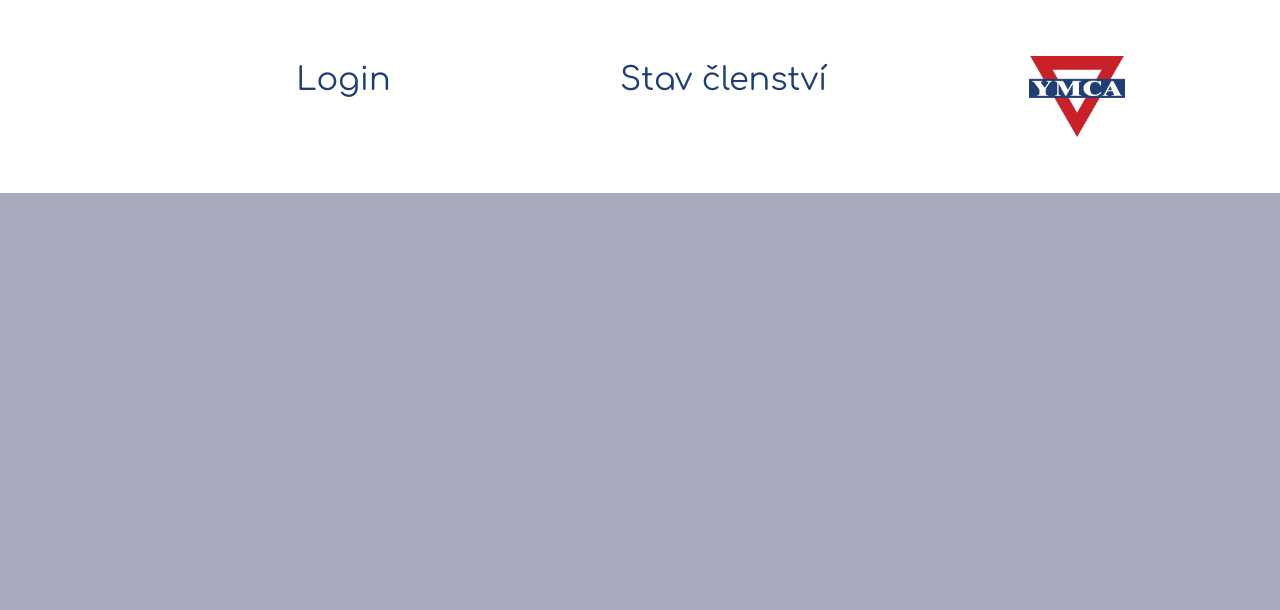
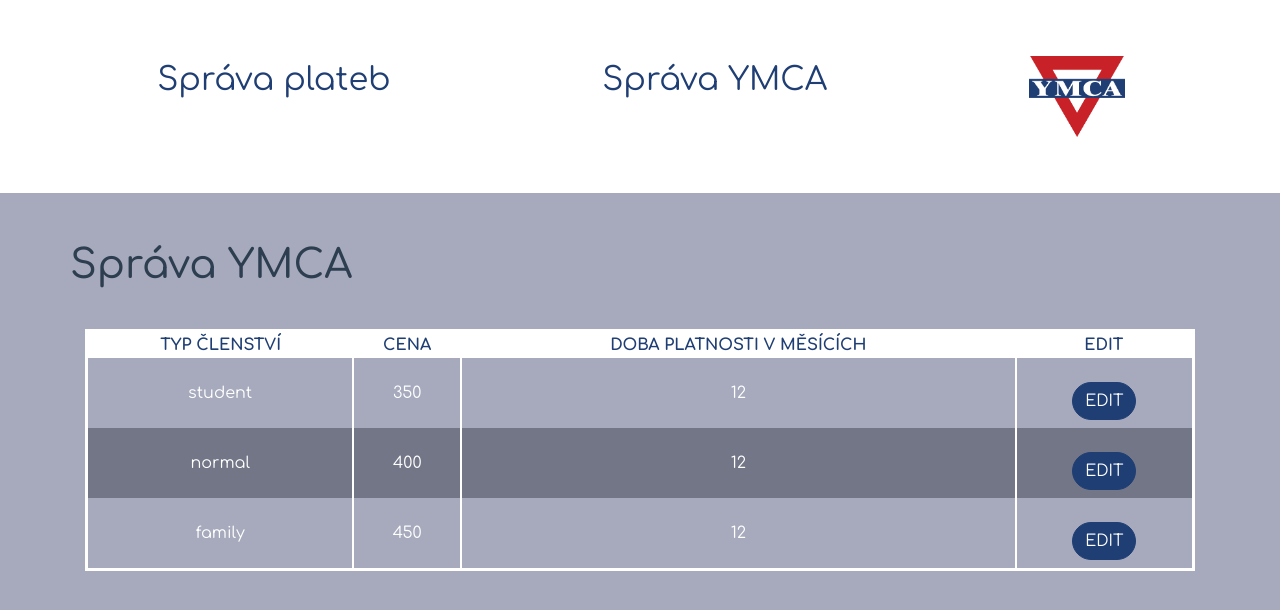
Before and after one commit to LucyAnne98/ymca_membership_payments, a Vue app in the folder frontend/ymca_fe/: page /ymca-settings in a window 1280 px wide. Shown: the top 610 px of the page. Built offline with nearby package versions, Linux system fonts and the light colour scheme; no server answers.

Commit message:
Done with FE for now

```diff
--- a/frontend/ymca_fe/src/router/index.js
+++ b/frontend/ymca_fe/src/router/index.js
@@ -46,6 +46,14 @@
     path: "/memberships",
     name: "Memberships",
     component: () => import("../views/Memberships.vue"),
+    meta: {
+      authRequired: true
+    }
+  },
+  {
+    path: "/ymca-settings",
+    name: "YMCA Settings",
+    component: () => import("../views/YMCASettings.vue"),
     meta: {
       authRequired: true
     }
--- a/frontend/ymca_fe/src/store/index.js
+++ b/frontend/ymca_fe/src/store/index.js
@@ -9,10 +9,10 @@
   state: {
     //General
     apiUrl: "TODO", //TODO
-    isAuthenticated: false,
+    isAuthenticated: true,
     isSuperAdmin: false,
     user: {
-      ymcaID : -1,
+      ymcaID : 0,
     },
     types: ["student", "pracující", "rodina", "čestné"],
     //Login
@@ -41,7 +41,10 @@
     typeLabel: "Zadejte typ členství",
     registerLabel: "Zapsat platbu",
     //Login
-    loginErrorText: "Něco se nepovedlo. V případě opakovaných potíží kontaktujte správce systému."
+    loginErrorText: "Něco se nepovedlo. V případě opakovaných potíží kontaktujte správce systému.",
+    //Configs
+    price:"Cena",
+    validityPeriod: "Doba platnosti v měsících",
 
   },
   mutations: {},
--- /dev/null
+++ b/frontend/ymca_fe/src/views/EditConfig.vue
@@ -0,0 +1,86 @@
+<template>
+  <b-container>
+    <b-form
+        @submit.prevent="submitEdit"
+    >
+      <h1>Edit {{config.type}} </h1>
+      <b-form-group
+        id="price-edit"
+        :label="priceText"
+        class="rounded-pill"
+      >
+        <b-form-input
+          id="price-edit"
+          v-model="price"
+          type="text"
+          required
+          :placeholder="config.price"
+          class="rounded-pill"
+        />
+      </b-form-group>
+      <b-form-group
+          id="validity-edit"
+          :label="validityText"
+          class="rounded-pill"
+      >
+        <b-form-input
+            id="price-edit"
+            v-model="validity"
+            type="number"
+            required
+            :placeholder="config.validity"
+            class="rounded-pill"
+        />
+      </b-form-group>
+      <b-button
+          type="submit"
+          variant="ymca-fe"
+          class="rounded-pill"
+      >
+        Edit
+      </b-button>
+    </b-form>
+  </b-container>
+</template>
+
+<script>
+import axios from "axios";
+
+export default {
+  name: "EditConfig",
+  props: {
+    config: {
+      type: Object,
+      required: true
+    }
+  },
+  data: function () {
+    return {
+      price: null,
+      validity: null,
+    }
+  },
+  computed: {
+    priceText() {
+      return this.$store.state.price;
+    },
+    validityText() {
+      return this.$store.state.validityPeriod;
+    }
+  },
+  methods: {
+    submitEdit() {
+      let self = this
+      axios.post(this.$store.state.apiUrl + `/config`, {
+        ymca: self.$store.state.user.ymcaID, type: self.config.type, price: self.price, validity: self.validity
+      })
+      //this.$emit('closeRefresh');
+
+    }
+  }
+}
+</script>
+
+<style scoped>
+
+</style>
--- /dev/null
+++ b/frontend/ymca_fe/src/views/YMCASettings.vue
@@ -0,0 +1,143 @@
+<template>
+ <b-container>
+   <b-row class="listHeader">
+     <h1 class="page-info">
+       {{ settingsLabel }}
+     </h1>
+   </b-row>
+   <b-nav>
+     <table id="settingsTable">
+       <thead>
+       <tr >
+         <th v-bind:key="col"
+             class="center-content"
+             v-for="col in columns_display">
+           {{ col }}
+         </th>
+         <th class="center-content" >
+           Edit
+         </th>
+       </tr>
+       </thead>
+       <tbody>
+       <tr
+           v-bind:key="config.id"
+           v-for="config in configs"
+       >
+         <td
+             v-bind:key="config[col]"
+             v-for="col in columns"
+             class="center-content"
+         >
+           {{ config[col] }}
+         </td>
+         <td class="center-content">
+           <b-button
+               @click="edit(config)"
+               variant="ymca-fe"
+               class="rounded-pill"
+           >
+             Edit
+           </b-button>
+         </td>
+       </tr>
+       </tbody>
+     </table>
+   </b-nav>
+
+
+
+   <b-modal
+       id="edit-config"
+       ref="edit-config"
+       hide-footer
+       hide-header
+   >
+     <edit-config :config="toEdit"
+         @close="closeModal"
+         @closeRefresh="closeRefresh"
+     />
+   </b-modal>
+
+ </b-container>
+</template>
+
+<script>
+import axios from "axios";
+import EditConfig from "./EditConfig";
+export default {
+  name: "YMCASettings",
+  components : {EditConfig},
+  data: function () {
+    return {
+      configs: [
+        {
+          type : "student",
+          price : 350,
+          validity : 12
+        },
+        {
+          type : "normal",
+          price : 400,
+          validity : 12
+        },
+        {
+          type : "family",
+          price : 450,
+          validity : 12
+        },
+      ],
+      columns: [
+        "type",
+        "price",
+        "validity"
+      ],
+      columns_display: [
+        this.$store.state.membershipType,
+        this.$store.state.price,
+        this.$store.state.validityPeriod
+      ],
+      toEdit: {},
+      editing: false,
+    };
+  },
+  mounted() {
+    // eslint-disable-next-line no-undef
+    axios
+        .get(this.$store.state.apiUrl + "/config")
+        .then(response => {
+          this.configs = response.data.configs
+
+        })
+        .catch(() => {
+          this.errored = true
+        })
+        .finally(() => this.loading = false)
+
+  },
+  computed: {
+    settingsLabel() {
+      return this.$store.state.ymcaSettingLabel
+    }
+  },
+  methods: {
+    edit: function (config) {
+      this.toEdit = config;
+      this.$refs['edit-config'].show();
+    },
+    closeRefresh: function () {
+      this.$refs['edit-config'].hide();
+      this.$router.push('/ymca-settings');
+      this.$router.go(0);
+    },
+    closeModal: function () {
+      this.$router.push('/ymca-settings');
+      this.$refs['edit-config'].hide();
+    }
+  }
+}
+</script>
+
+<style scoped>
+
+</style>
```
